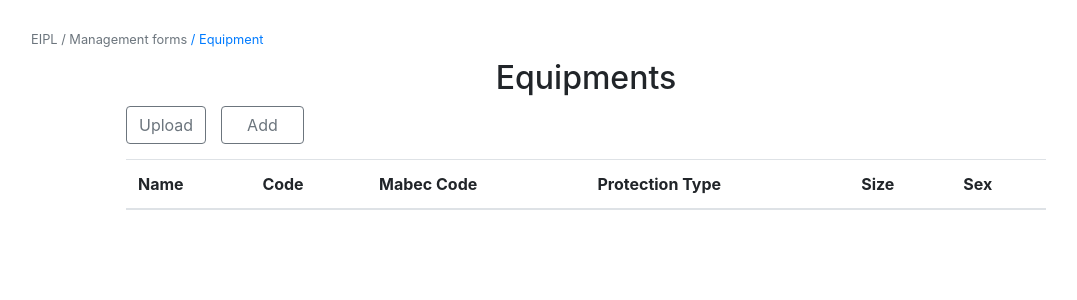
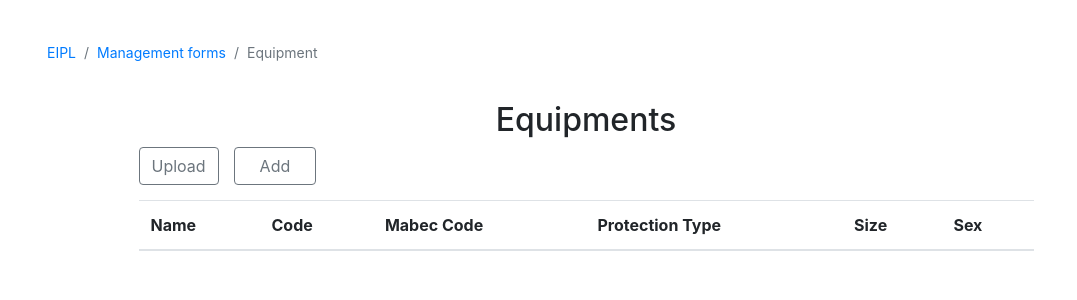
Before and after one commit to AlinaMaican/managio, an Angular app in the folder webapp/: page /equipment in a window 1280 px wide. Shown: the top 300 px of the page, without its empty margins (54-1131 px from the left). Built offline with nearby package versions, Linux system fonts and the light colour scheme.

Commit message:
add the breadcrumb

```diff
--- a/webapp/src/app/equipments/equipments.component.html
+++ b/webapp/src/app/equipments/equipments.component.html
@@ -1,17 +1,25 @@
 <div class="container-fluid">
-  <div class="row" style="padding-top: 30px; padding-bottom: 10px" >
-    <small><span class="text-secondary">EIPL / Management forms</span><span class="text-primary"> / Equipment</span></small>
+  <div class="row" style="padding-top: 30px; padding-bottom: 10px">
+    <nav aria-label="breadcrumb">
+      <ol class="breadcrumb" style="background-color: white; font-size: 14px">
+        <li class="breadcrumb-item"><a href="#">EIPL</a></li>
+        <li class="breadcrumb-item"><a href="#">Management forms</a></li>
+        <li class="breadcrumb-item active" aria-current="page">Equipment</li>
+      </ol>
+    </nav>
   </div>
   <div class="row">
     <div class="col-sm-8 offset-sm-2 col-md-4 offset-md-4">
       <h2 class="text-center">Equipments</h2>
     </div>
   </div>
-</div>
   <div class="row">
     <div class="col-sm-10 offset-sm-1">
-    <button type="button" class="btn btn-outline-secondary" style="margin-bottom: 15px; margin-right: 15px;">Upload</button>
-    <button type="button" class="btn btn-outline-secondary" style="margin-bottom: 15px; padding-left: 25px; padding-right: 25px;">Add</button>
+      <button type="button" class="btn btn-outline-secondary" style="margin-bottom: 15px; margin-right: 15px;">Upload
+      </button>
+      <button type="button" class="btn btn-outline-secondary"
+              style="margin-bottom: 15px; padding-left: 25px; padding-right: 25px;">Add
+      </button>
       <table class="table table-hover">
         <thead>
         <tr>
@@ -34,3 +42,4 @@
       </table>
     </div>
   </div>
+</div>
```
Lines whose indentation alone changed are shown as unchanged.
